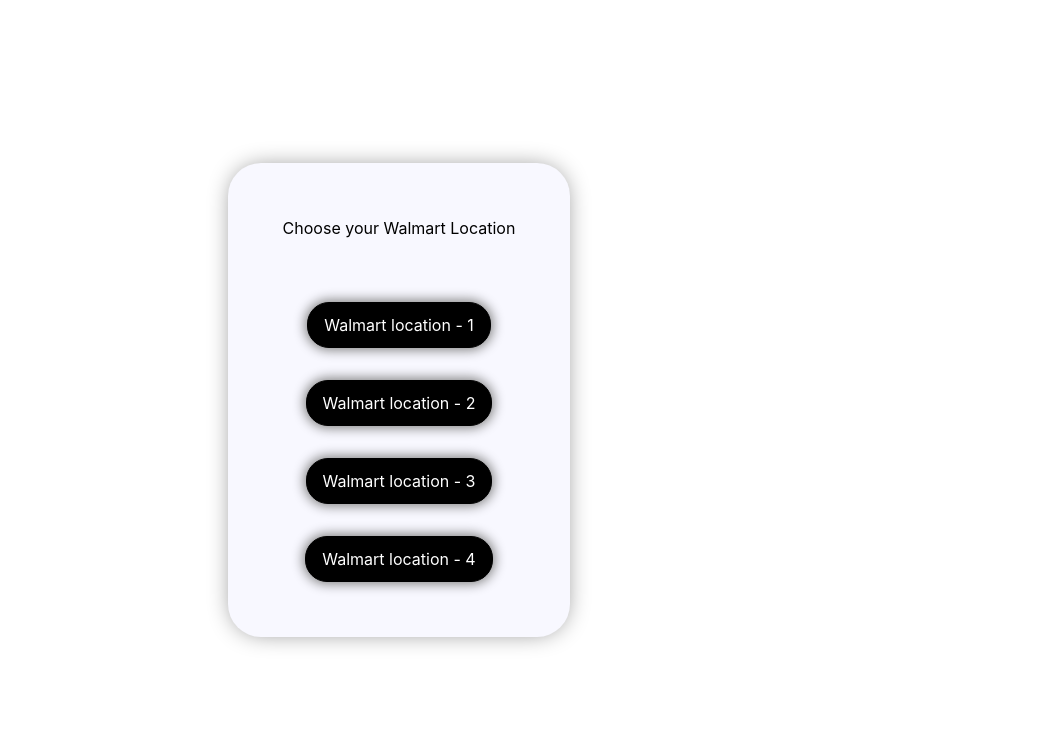
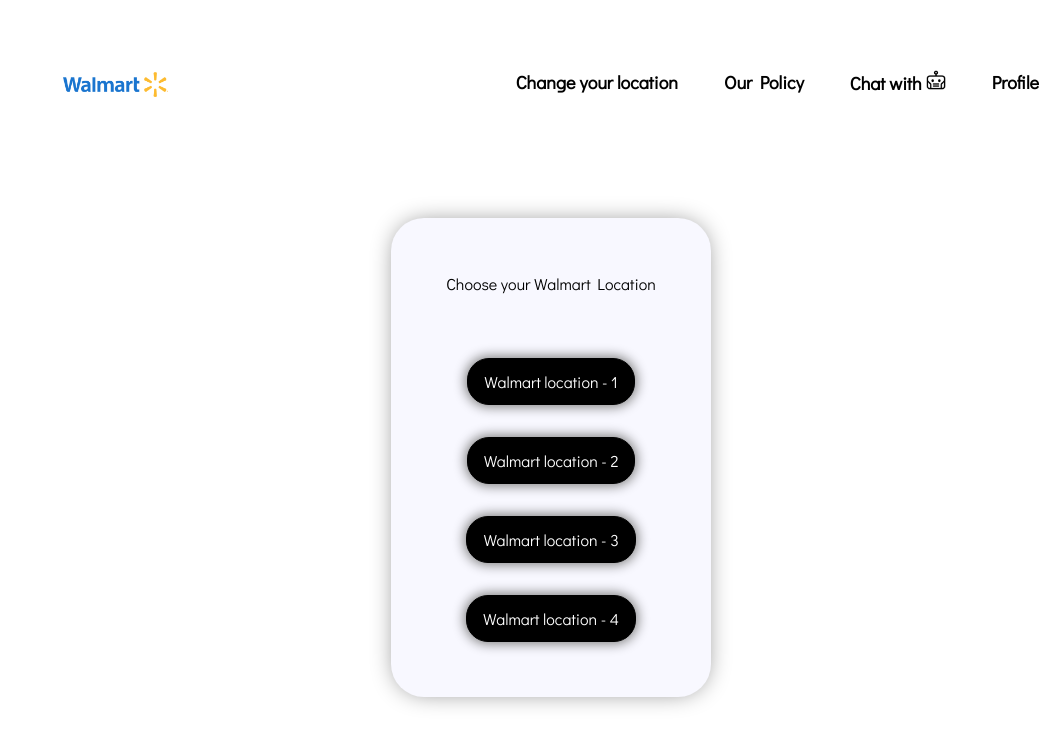
Before and after one commit to Sreejavastar/Wali, a React (Create React App) app: page /newpage in a window 1280 px wide. Shown: the top 746 px of the page, without its empty margins (241-1280 px from the left). Built offline with nearby package versions, Linux system fonts and the light colour scheme.

Commit message:
Tried OpenCV object verification, UI changed

```diff
--- a/src/App.js
+++ b/src/App.js
@@ -4,6 +4,7 @@
 import NewPage from "./components/newpage"; // Import NewPage component
 import Service1 from "./components/service1"; // Import NewPage component
 import Chatbot from "./components/CHATBOT/chatbot"; // Import NewPage component
+import Transaction from "./components/transaction"; // Import NewPage component
 
 function App() {
   return (
@@ -16,6 +17,8 @@
         {/* Define the route for NewPage */}
         <Route path="/chatbot" element={<Chatbot/>} />{" "}
         {/* Define the route for NewPage */}
+        <Route path="/chatbot" element={<Transaction/>} />{" "}
+        {/* Define the route for NewPage */}
       </Routes>
     </Router>
   );
--- a/src/components/CHATBOT/chatbot.js
+++ b/src/components/CHATBOT/chatbot.js
@@ -6,14 +6,16 @@
   const [messages, setMessages] = useState([]);
 
   const handleSendMessage = (text) => {
-    setMessages([...messages, { text, sender: 'user' }]);
-    // Implement bot response logic here
+    const userMessage = {text, sender: "user"};
+    setMessages([...messages, userMessage]);
 
     // Simulate bot response after a delay
     setTimeout(() => {
-      setMessages([...messages, { text: 'This is a bot response.', sender: 'bot' }]);
+      const botMessage = {text: "This is a bot response.", sender: "bot"};
+      setMessages((prevMessages) => [...prevMessages, botMessage]);
     }, 1000);
   };
+
 
 
   return (
--- a/src/components/newpage.css
+++ b/src/components/newpage.css
@@ -10,6 +10,7 @@
     align-items: center;
     height: 100vh;
     gap: 14px;
+    margin-top: -5rem;
 }
 
 .container-1{
--- a/src/components/newpage.js
+++ b/src/components/newpage.js
@@ -1,9 +1,39 @@
 import React, {useState} from "react";
 import {Link} from "react-router-dom";
+import walmart1 from "../images/walmart.png";
+import robo from "../images/chatbot-logo.png";
+import HamburgerMenu from "./Hamburger"
 import "./newpage.css";
+import "./service.css";
 
 const newpage = () => {
   return (
+    <div className="parent1">
+    <div className="Navbar">
+    <div className="logo-head">
+      {/* image */}
+      <img src={walmart1} alt="walmart-logo" />
+      {/* heading */}
+      {/* <h4>Walmart</h4> */}
+    </div>
+    <HamburgerMenu />
+    <div className="options">
+      <ul>
+        <li>
+          <Link to="/newpage">Change your location</Link>
+        </li>
+        <li>
+          <Link to="#">Our Policy</Link>
+        </li>
+        <li className="chatter">
+          <Link to="/chatbot">Chat with <img src={robo} alt="chatbot" /> </Link>
+        </li>
+        <li>
+          <Link to="#">Profile</Link>
+        </li>
+      </ul>
+    </div>
+  </div>
     <div className="parent">
       <div className="container-1">
         <span className="heading">Choose your Walmart Location</span>
@@ -23,6 +53,7 @@
         </ul>
       </div>
     </div>
+    </div>
   );
 };
 
--- a/src/components/service.css
+++ b/src/components/service.css
@@ -1,3 +1,5 @@
+@import url('https://fonts.googleapis.com/css2?family=Didact+Gothic&display=swap');
+
 * {
   margin: 0;
   padding: 0;
@@ -6,6 +8,7 @@
 .parent1 {
   max-width: 1024px;
   margin-left: 19rem;
+  font-family: 'Didact Gothic', sans-serif;
   margin-top: 2rem;
 }
 
@@ -57,6 +60,8 @@
   text-decoration: none;
   color: black;
   transition: 0.3s ease-in-out;
+  font-size: 18px;
+  font-weight: 700;
   border-bottom: 5px solid transparent;
   display: inline-block;
   /* Ensure the underline only spans the text width */
@@ -185,7 +190,19 @@
   border-radius: 27px;
   box-shadow: 0px 0px 12px 3px gray;
   letter-spacing: 3px;
+  cursor: pointer;
 }
+.btn-2 a{
+  text-decoration: none;
+  color: white;
+  transition: 0.3s ease-in-out;
+  cursor: pointer;
+}
+.btn-2 a:hover{
+  color: gold;
+  letter-spacing: 1.5px;
+}
+
 
 .del {
   display: flex;
@@ -310,6 +327,7 @@
 .scanner {
   height: 20rem;
   width: 20rem;
+  background-color: black;
 }
 
 .scanned-result {
@@ -322,11 +340,9 @@
   font-weight: 700;
   text-align: center;
   display: block;
-  height: 274px;
+  height: 404px;
   padding: 23px 12px;
   display: block;
-  height: 302px;
-  padding: 23px 12px;
 }
 
 /* styles.css */
--- a/src/components/service1.js
+++ b/src/components/service1.js
@@ -126,7 +126,7 @@
               <span className="text-amt">Net $</span>
               <span className="amount">100.00</span>
             </div>
-          <button className="btn-2">CHECKOUT 🛒</button>
+          <button className="btn-2"><Link to="/transaction">CHECKOUT 🛒</Link></button>
           </div>
         </div>
       </div>
--- /dev/null
+++ b/src/components/transaction.js
@@ -0,0 +1,9 @@
+import React from 'react'
+
+const transaction = () => {
+  return (
+    <div>transaction</div>
+  )
+}
+
+export default transaction
```
Also changed, not shown: public/CREATE YOUR EMPLOYER ACCOUNT.gif (deleted).
